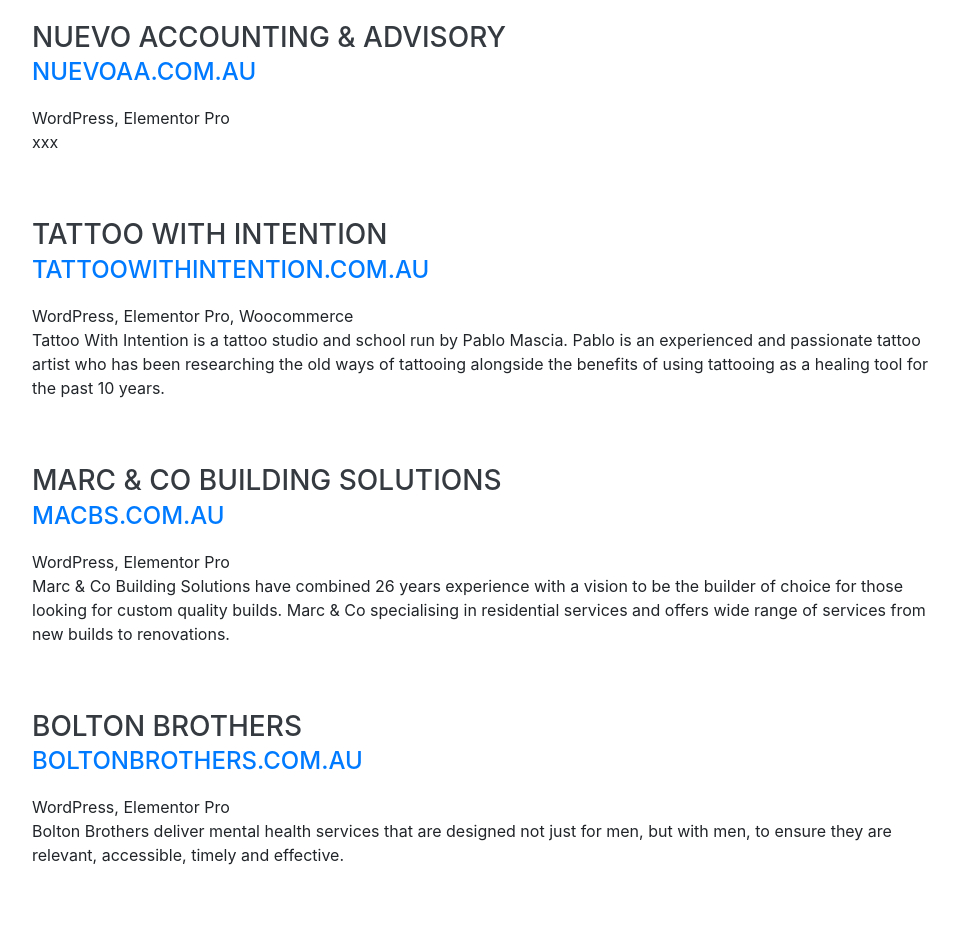
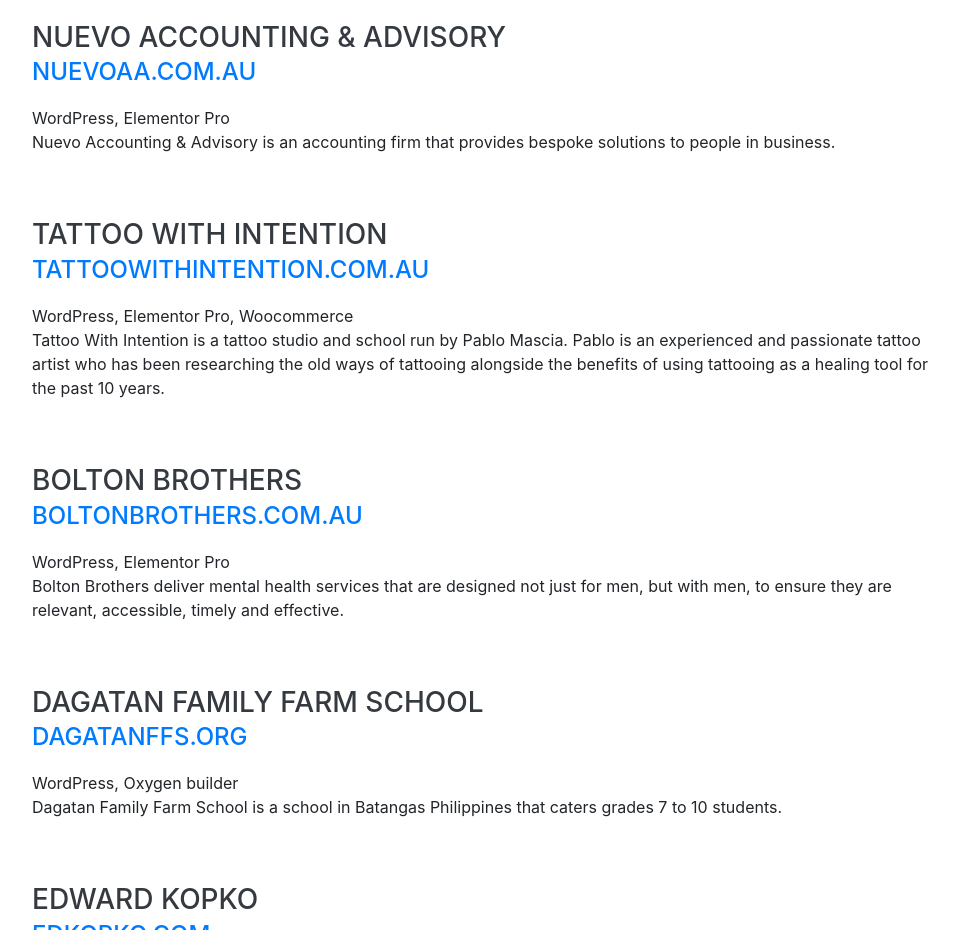
Before and after one commit to joefclarin/joefclarin.github.io, a website with bundled scripts: page index.html in a window 1280 px wide. Shown: the part 10080-11010 px from the top of the page, without its empty margins (288-1244 px from the left). Built offline with nearby package versions, Linux system fonts and the light colour scheme; a web font is replaced by a local one.

Commit message:
updated projects

```diff
--- a/index.html
+++ b/index.html
@@ -816,7 +816,7 @@
             <h3 class="mb-0">Nuevo Accounting & Advisory</h3>
             <div class="subheading mb-3"><a target="_blank" href="https://www.nuevoaa.com.au/">nuevoaa.com.au</a></div>
             <div class="mb-0">WordPress, Elementor Pro</div>
-            <div class="mb-0">xxx</div>
+            <div class="mb-0">Nuevo Accounting & Advisory is an accounting firm that provides bespoke solutions to people in business.</div>
           </div>
           <div class="resume-date text-md-right">
             <div class="mb-0">
@@ -882,7 +882,7 @@
           </div>
         </div-->
 
-        <div class="resume-item d-flex flex-column flex-md-row justify-content-between mb-5">
+        <!--div class="resume-item d-flex flex-column flex-md-row justify-content-between mb-5">
           <div class="resume-content mb-3">
             <h3 class="mb-0">Marc & Co Building Solutions</h3>
             <div class="subheading mb-3"><a target="_blank" href="https://www.macbs.com.au/">macbs.com.au</a></div>
@@ -894,7 +894,7 @@
               <img class="img-fluid" src="img/projects/macbs.png" alt="Bolton Brothers" />
             </div>
           </div>
-        </div>
+        </div-->
 
         <div class="resume-item d-flex flex-column flex-md-row justify-content-between mb-5">
           <div class="resume-content mb-3">
```
